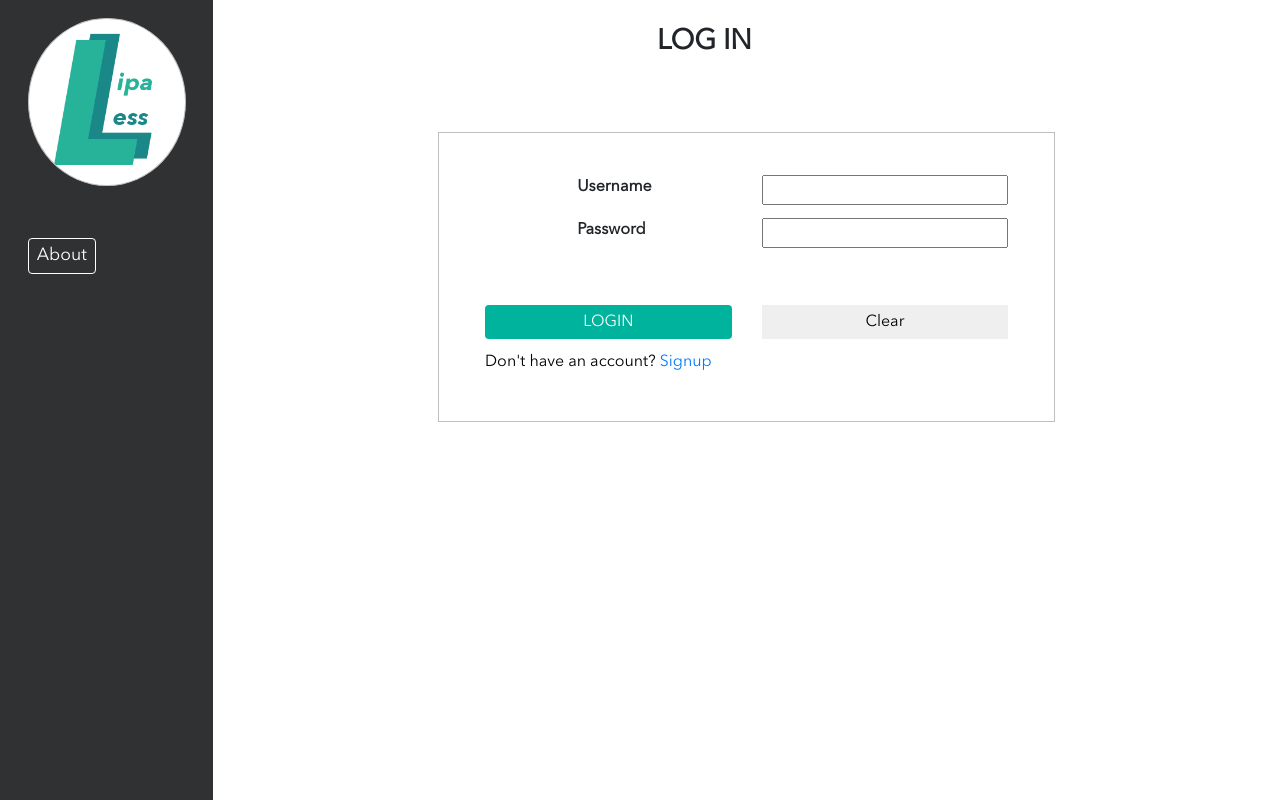
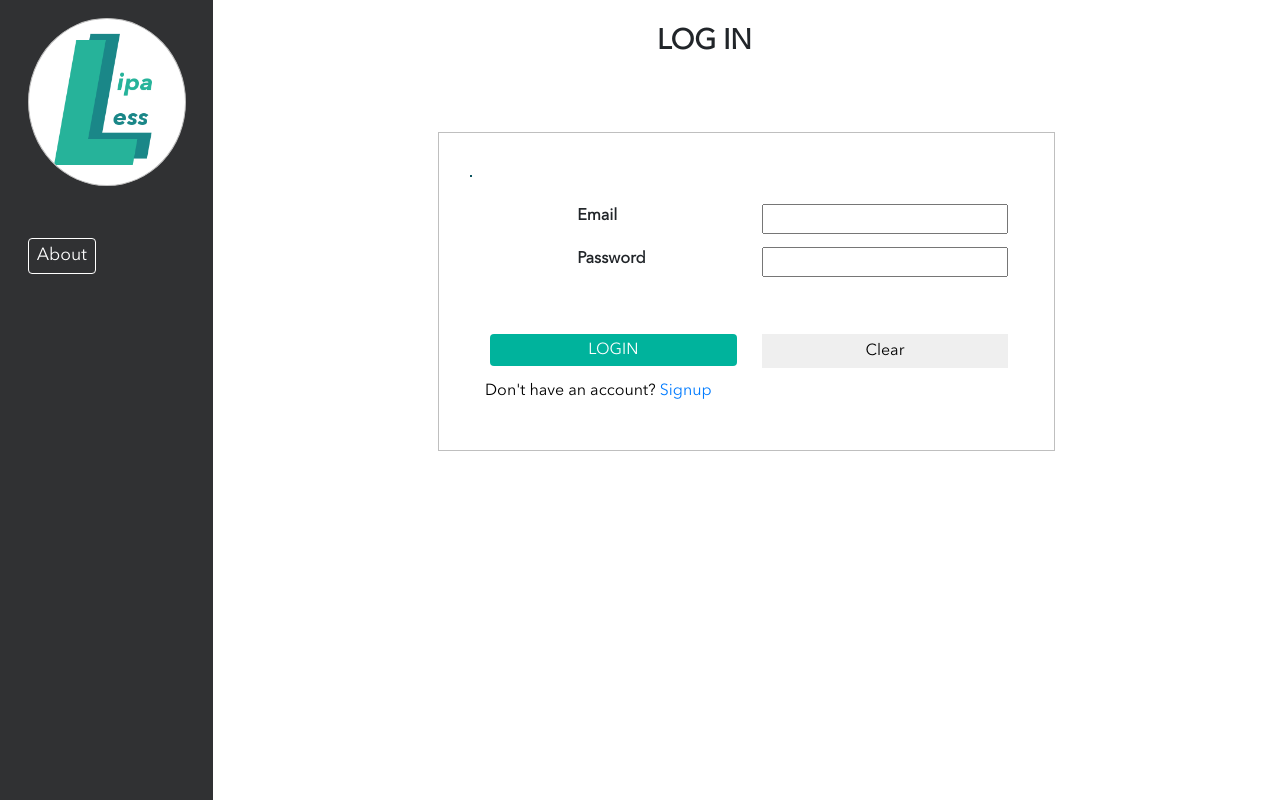
Before and after one commit to EddyMM/lipa-less, a Flask app: page /login in a window 1280 px wide. Run offline with Flask 2, Linux system fonts and the light colour scheme; parts of the project's set-up code (start-up, migrations or seed data) failed here and were passed over; some libraries are stand-ins or nearby versions.

Commit message:
Support login from webpage and include login unittests

```diff
--- a/POS/static/css/style.css
+++ b/POS/static/css/style.css
@@ -139,7 +139,7 @@ html {
     }
 }
 
-.login-btn {
+#login-btn {
 	padding: 1.5%;
 	margin-left: 5px;
 }
@@ -148,7 +148,7 @@ html {
 	padding: 5%;
 }
 
-.login-form {
+#login-form {
 	margin-top: 10%;
 }
 
@@ -260,7 +260,7 @@ p {
 }
 
 #signup-form,
-.login-form {
+#login-form {
 	text-align: left;
 }
 
--- a/POS/user/login/controllers.py
+++ b/POS/user/login/controllers.py
@@ -54,7 +54,7 @@ class Login(AppView):
 
         if not user:
             return Login.send_response(
-                msg="User by that email not found",
+                msg="User by that email not found, consider signing up",
                 status=404
             )
 
@@ -94,6 +94,7 @@ login_bp = Blueprint(
     name="login_bp",
     import_name=__name__,
     url_prefix="/login",
+    static_folder="static",
     template_folder="templates"
 )
 
--- /dev/null
+++ b/POS/user/login/static/js/login.js
@@ -0,0 +1,60 @@
+/**
+* Handle successful registration of a new organization
+**/
+function onLoginSuccess(res) {
+    var responseStatus = res["status"];
+    console.log("Response: " + JSON.stringify(res));
+    if(responseStatus === 200) {
+        window.location = "/business";
+        return;
+    }
+
+    if((res["msg"]!==undefined) || (res["msg"]!==null)) {
+        $("#server-responses").text(res["msg"]);
+    }
+}
+
+/**
+* Handle any error when registering a new organization
+**/
+function onLoginError(res) {
+    var errorMsg = JSON.parse(res.responseText);
+    console.log(errorMsg);
+
+    if((errorMsg["msg"]!==undefined) || (errorMsg["msg"]!=null)) {
+        alert(errorMsg["msg"]);
+    }
+    // $("#org-modal").modal("hide");
+}
+
+$(document).ready(function (){
+    $(".main-content").niceScroll();
+
+    $("#login-btn").click(function(ele) {
+        // Prevent submission
+        ele.preventDefault();
+
+        // Validate fields
+        var loginForm = document.getElementById("login-form");
+        if(!loginForm.reportValidity()) {
+            return;
+        }
+
+        // Package the data into an object
+        var email = $("input[name='email']").val();
+        var password = $("input[name='password']").val();
+
+        var loginInfo = {
+            "email": email,
+            "password": password
+        };
+
+        // Make AJAX API call
+        apiCall(
+            "/login",
+            JSON.stringify(loginInfo),
+            onLoginSuccess,
+            onLoginError
+        );
+    });
+});
--- a/POS/user/login/templates/login.html
+++ b/POS/user/login/templates/login.html
@@ -10,19 +10,28 @@
 
     <div class="row">
         <div class="offset-md-2 col-md-8 col-12">
-            <form class="login-form container-fluid">
+            <form id="login-form" class="container-fluid">
                 <!--Login Information section-->
                 <div class="row">
                     <div class="login-information col-md-12 col-12">
-                        <!--Username section-->
+                        <!--Server response section-->
+                        <div class="row">
+                            <p id="server-responses"></p>
+                        </div>
+
+                        <!--Email section-->
                         <div class="row">
                             <div class="offset-md-2 col-md-4 col-12">
                                 <label>
-                                    Username
+                                    Email
                                 </label>
                             </div>
                             <div class="col-md-6 col-12">
-                                <input name="username" type="text" required>
+                                <input name="email"
+                                       type="email"
+                                       title="e.g. jondoe@gmail.com"
+                                       pattern=".*@.*\..*"
+                                       required>
                             </div>
                         </div>
 
@@ -41,7 +50,7 @@
                         <!--Login and Clear-->
                         <div class="form-btn-area row">
                             <div class="col-md-6">
-                                <input class="sign-up-btn lipa-less-btn"
+                                <input id="login-btn" class="lipa-less-btn"
                                        value="LOGIN"
                                        type="submit">
                             </div>
@@ -53,7 +62,8 @@
 
                         <div style="text-align: left" class="col-md-12">
                             <p>
-                                Don't have an account? <a href="/signup">Signup</a>
+                                Don't have an account? <!--suppress HtmlUnknownTarget -->
+                                <a href="/signup">Signup</a>
                             </p>
                         </div>
                     </div>
@@ -61,4 +71,10 @@
             </form>
         </div>
     </div>
+
+    <!--Include the JS files (lazy loading)-->
+    <!--suppress HtmlUnknownTarget -->
+    <script src="{{ url_for('static', filename='js/customAPICaller.js') }}"></script>
+    <!--suppress HtmlUnknownTarget -->
+    <script src="{{ url_for('login_bp.static', filename='js/login.js') }}"></script>
 {% endblock %}
--- a/POS/user/signup/static/js/signup.js
+++ b/POS/user/signup/static/js/signup.js
@@ -3,7 +3,7 @@
 **/
 function onSignupSuccess(res) {
     var responseStatus = res["status"];
-    if(responseStatus == "200") {
+    if(responseStatus === 200) {
         window.location = "/business";
         return;
     }
```
Also changed, not shown: POS/tests/base/base_test_case.py (added, +19 -0 lines), POS/tests/login/test_login.py (added, +79 -0 lines), POS/tests/signup/test_signup.py (+5 -10 lines), POS/tests/base/__init__.py (added), POS/tests/login/__init__.py (added).
